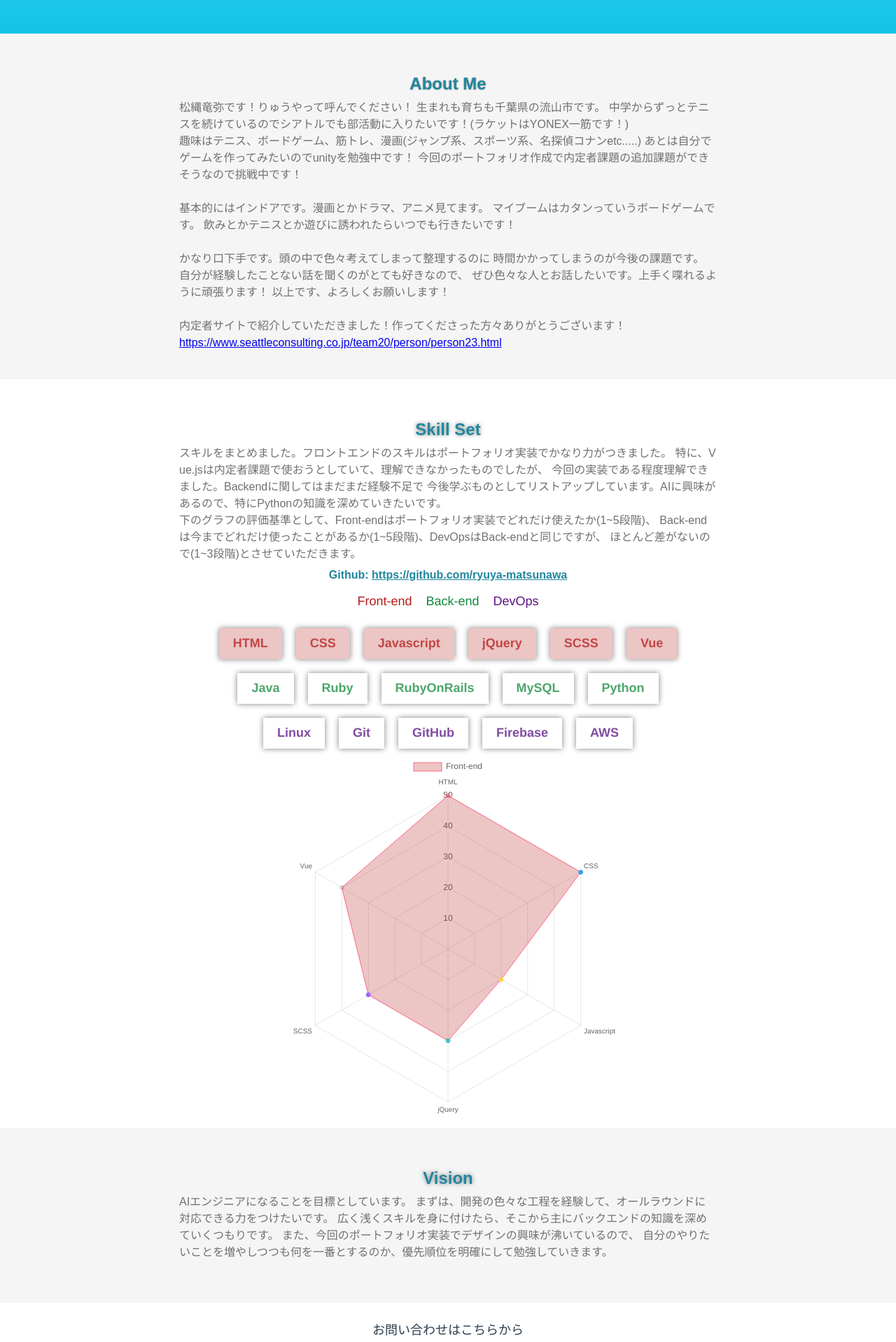
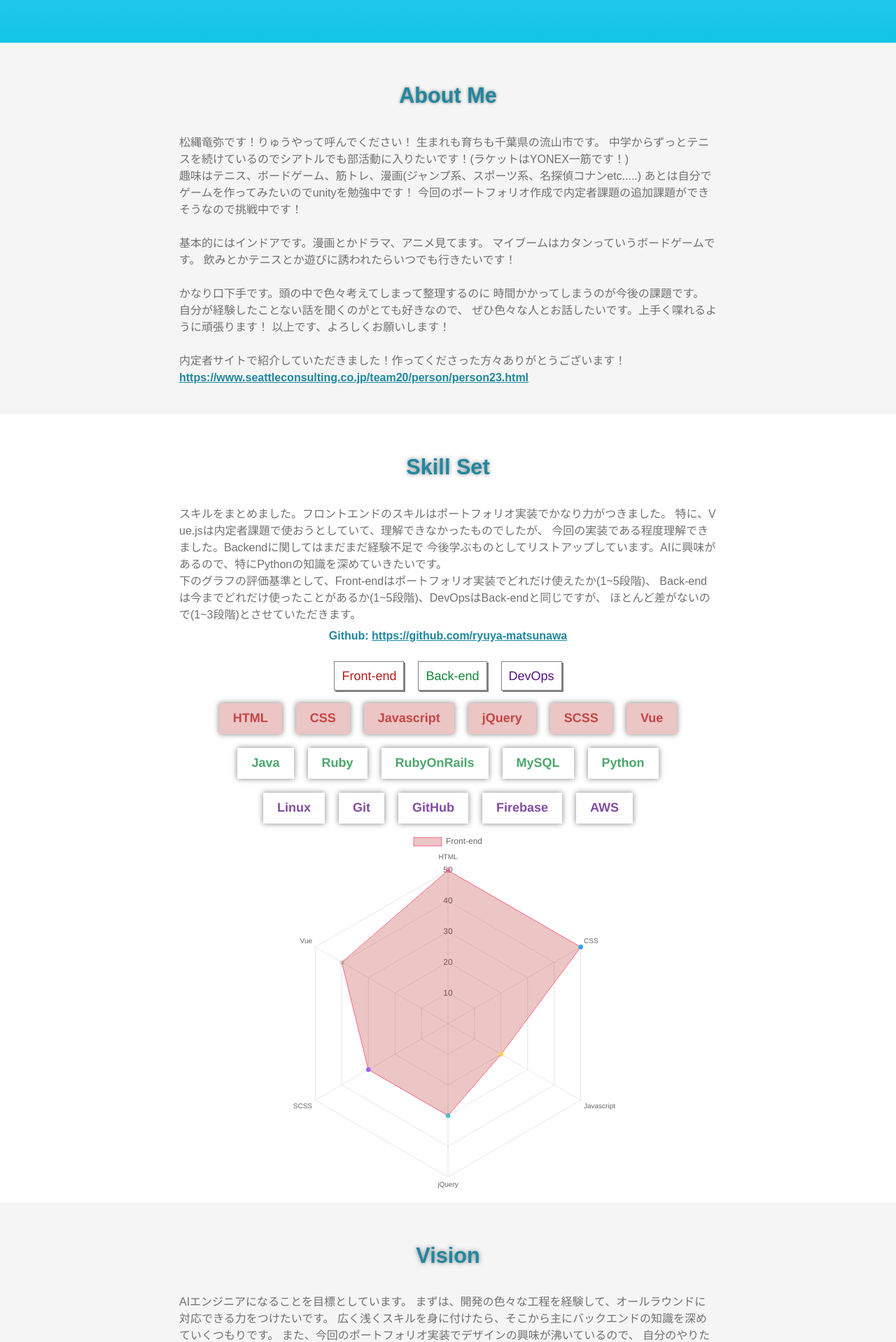
Before and after one commit to ryuya-matsunawa/ryuya.matsunawa, a Vue app: page / in a window 1280 px wide. Shown: the part 443-2361 px from the top of the page at 70% size. Built offline with nearby package versions, Linux system fonts and the light colour scheme; what vue-smoothscroll would draw is missing.

Commit message:
【ポートフォリオ実装】20200417

```diff
--- a/src/components/About.vue
+++ b/src/components/About.vue
@@ -27,6 +27,7 @@
         内定者サイトで紹介していただきました！作ってくださった方々ありがとうございます！
       </p>
       <a
+        id="profileLink"
         href="https://www.seattleconsulting.co.jp/team20/person/person23.html"
       >https://www.seattleconsulting.co.jp/team20/person/person23.html</a>
     </div>
@@ -53,10 +54,10 @@
 #aboutTitle {
   color: #20879f;
   font-weight: bold;
-  font-size: 18pt;
+  font-size: 23pt;
   font-family: "Noto Sans Japanese", "Hiragino Kaku Gothic ProN", Meiryo, sans-serif;
-  padding-bottom: 10px;
-  text-shadow: 0 0 2px gray;
+  padding-bottom: 40px;
+  text-shadow: 0 0 4px gray;
 }
 
 #aboutExplain {
@@ -67,6 +68,11 @@
   word-break: break-all;
   margin: auto;
   text-align: left;
+
+  #profileLink {
+    color: #20879f;
+    font-weight: bold;
+  }
 }
 
 a {
--- a/src/components/Footer.vue
+++ b/src/components/Footer.vue
@@ -35,7 +35,7 @@ export default {
 #footerSection {
   background: linear-gradient(180deg, #80e1f7, #06c1e6);
   width: 100%;
-  height: 50px;
+  height: 80px;
   text-align: center;
 
   #footerScroll {
@@ -49,7 +49,7 @@ export default {
 
   #footerCopyright {
     font-family: "Noto Sans Japanese", "Hiragino Kaku Gothic ProN", Meiryo, sans-serif;
-    font-size: 12px;
+    font-size: 20px;
     position: relative;
     top: -5px;
   }
--- a/src/components/Main.vue
+++ b/src/components/Main.vue
@@ -39,7 +39,7 @@
     color: #fff;
     font-family: "Noto Sans Japanese", "Hiragino Kaku Gothic ProN", Meiryo, sans-serif;
     font-weight: bold;
-    font-size: 18pt;
+    font-size: 23pt;
     text-shadow: 0 0 6px gray;
     padding: 20px 0;
   }
--- a/src/components/Skill.vue
+++ b/src/components/Skill.vue
@@ -155,9 +155,9 @@ export default {
   #skillTitle {
     color: #20879f;
     font-weight: bold;
-    font-size: 18pt;
+    font-size: 23pt;
     font-family: "Noto Sans Japanese", "Hiragino Kaku Gothic ProN", Meiryo, sans-serif;
-    padding-bottom: 10px;
+    padding-bottom: 40px;
     text-shadow: 0 0 6px gray;
   }
 
@@ -181,7 +181,7 @@ export default {
   }
 
   #skillCategories {
-    padding: 20px 0;
+    padding: 40px 0 20px 0;
 
     li {
       display: inline-block;
@@ -189,6 +189,14 @@ export default {
 
       span {
         outline: none;
+        padding: 10px;
+        box-shadow: 2px 2px  rgba($color:gray, $alpha: 1);
+        transition: all 0.2s;
+        border: 1px solid gray;
+      }
+
+      :hover {
+        box-shadow: 2px 2px  rgba($color:gray, $alpha: 0);
       }
     }
 
--- a/src/components/Vision.vue
+++ b/src/components/Vision.vue
@@ -35,9 +35,9 @@
 #visionTitle {
   color: #20879f;
   font-weight: bold;
-  font-size: 18pt;
+  font-size: 23pt;
   font-family: "Noto Sans Japanese", "Hiragino Kaku Gothic ProN", Meiryo, sans-serif;
-  padding-bottom: 10px;
+  padding-bottom: 40px;
   text-shadow: 0 0 6px gray;
 }
 
--- a/src/components/contact.vue
+++ b/src/components/contact.vue
@@ -57,7 +57,7 @@ export default {
 #contactSection {
   height: auto;
   width: 100%;
-  margin: 0 auto;
+  margin: 10px auto;
   padding: 30px 0;
   text-align: center;
 
```
